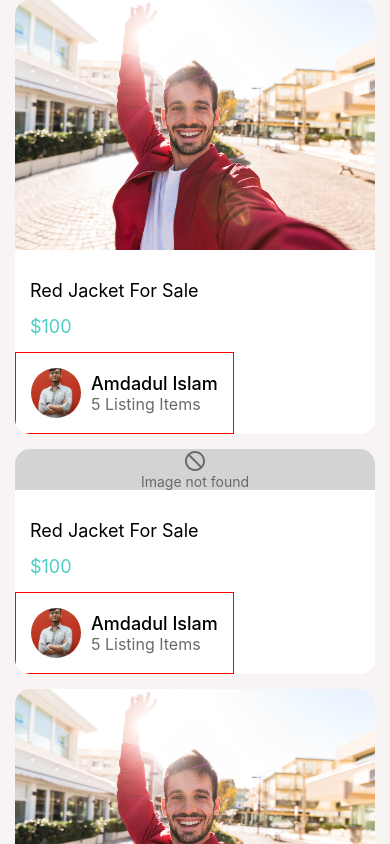
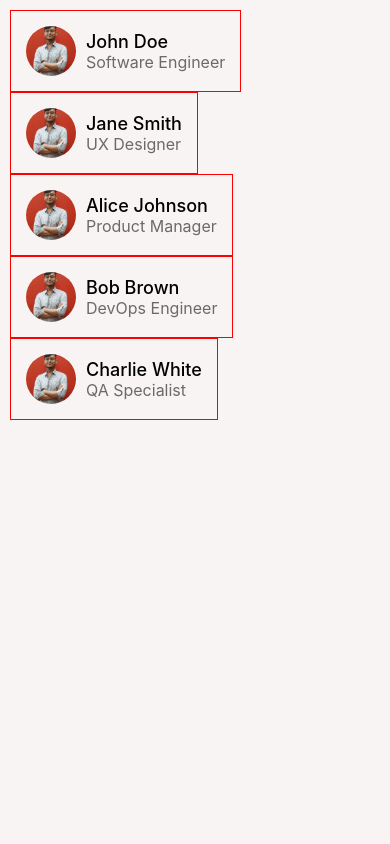
Before and after one commit to Amdadullah-Raihan/doneWithIt-react-native, a React Native app: screen / in a window 390 px wide. Shown: the top 844 px of the page. Built offline with nearby package versions, Linux system fonts and the light colour scheme.

Commit message:
feat: add mock user profiles and integrate UserProfileCard in MessagesViewScreen

```diff
--- a/App.js
+++ b/App.js
@@ -11,20 +11,22 @@ import colors from './app/config/colors';
 import WelcomeScreen from './app/screens/WelcomeScreen';
 import ProductsViewScreen from './app/screens/ProductsViewScreen';
 import ViewImageScreen from './app/screens/ViewImageScreen';
+import MessagesViewScreen from './app/screens/MessagesViewScreen';
 
 function App() {
   return (
     <SafeAreaView style={styles.appContainer}>
       {/* <ViewImageScreen /> */}
       {/* <WelcomeScreen />  */}
-      {/* <StyledText style={styles.customText}>This is a custom text</StyledText> */}
-      <ProductsViewScreen />
+      {/* <ProductsViewScreen /> */}
+      <MessagesViewScreen />
     </SafeAreaView>
   );
 }
 
 const styles = StyleSheet.create({
   appContainer: {
+    flex: 1,
     paddingTop: Platform.OS === 'android' ? StatusBar.currentHeight : 0,
     backgroundColor: '#f8f4f4',
   },
--- /dev/null
+++ b/app/screens/MessagesViewScreen.js
@@ -0,0 +1,62 @@
+import React from 'react';
+import { StyleSheet, View } from 'react-native';
+import AppText from '../components/AppText';
+import UserProfileCard from '../components/UserProfileCard'; // Assuming this path is correct
+
+const mockUserProfiles = [
+  {
+    id: 1,
+    name: 'John Doe',
+    details: 'Software Engineer',
+    imageSource: require('../assets/author.jpg'), // Using the same image for all profiles
+  },
+  {
+    id: 2,
+    name: 'Jane Smith',
+    details: 'UX Designer',
+    imageSource: require('../assets/author.jpg'),
+  },
+  {
+    id: 3,
+    name: 'Alice Johnson',
+    details: 'Product Manager',
+    imageSource: require('../assets/author.jpg'),
+  },
+  {
+    id: 4,
+    name: 'Bob Brown',
+    details: 'DevOps Engineer',
+    imageSource: require('../assets/author.jpg'),
+  },
+  {
+    id: 5,
+    name: 'Charlie White',
+    details: 'QA Specialist',
+    imageSource: require('../assets/author.jpg'),
+  },
+];
+
+const MessagesViewScreen = () => {
+  return (
+    <View style={styles.messagesContainer}>
+      {mockUserProfiles.map((profile) => (
+        <UserProfileCard
+          key={profile.id}
+          imageSource={profile.imageSource}
+          name={profile.name}
+          details={profile.details}
+          onPress={() => console.log(`Pressed ${profile.name}`)}
+        />
+      ))}
+    </View>
+  );
+};
+
+const styles = StyleSheet.create({
+  messagesContainer: {
+    flex: 1,
+    padding: 10,
+  },
+});
+
+export default MessagesViewScreen;
```
